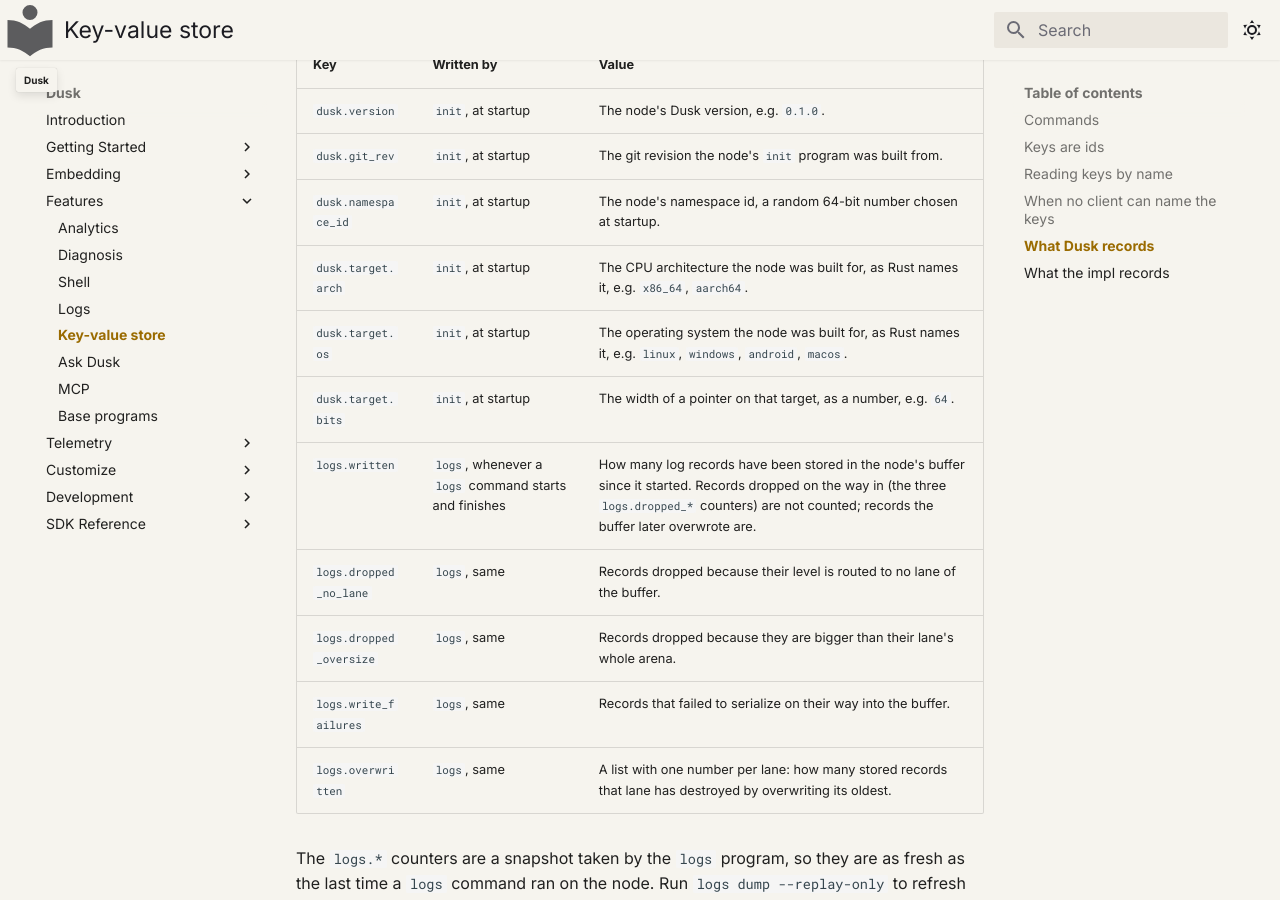
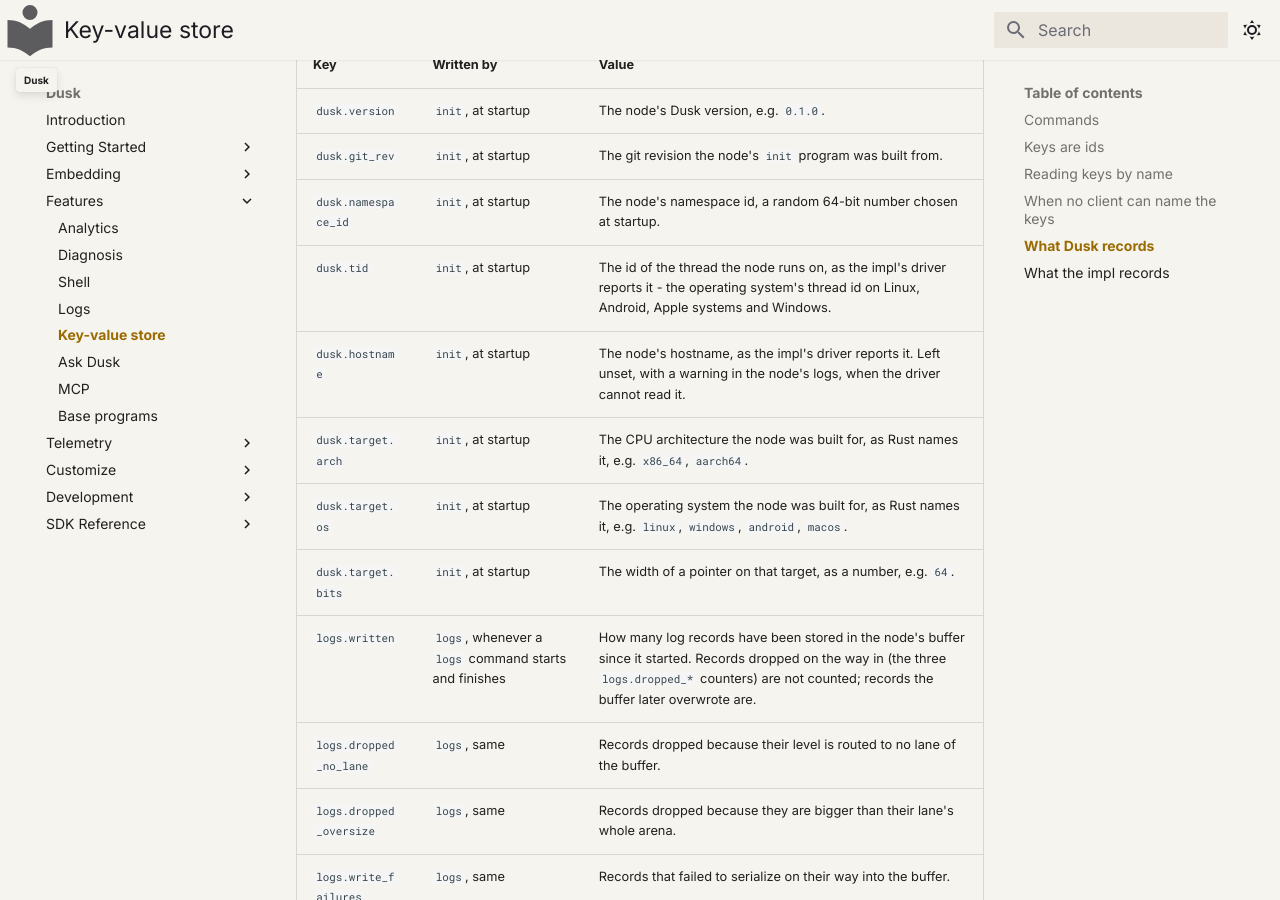
Before and after one commit to tomerze/dusk, an MkDocs documentation site: the page built from docs/docs/features/kvs.md, in a window 1280 px wide and 900 px high, scrolled down 2654 px. Built offline with MkDocs 1.6.1 and Material for MkDocs 9.7.7, drawn with Linux system fonts in a browser that asks for light colours; comment, search, counter and statistics services are not loaded.

Commit message:
Update docs for init's dusk.tid and dusk.hostname keys
The kvs page's table of what Dusk records lists dusk.tid and dusk.hostname,
written by init at startup.

```diff
--- a/docs/docs/features/kvs.md
+++ b/docs/docs/features/kvs.md
@@ -119,6 +119,8 @@ until their owner writes again.
 | `dusk.version` | `init`, at startup | The node's Dusk version, e.g. `0.1.0`. |
 | `dusk.git_rev` | `init`, at startup | The git revision the node's `init` program was built from. |
 | `dusk.namespace_id` | `init`, at startup | The node's namespace id, a random 64-bit number chosen at startup. |
+| `dusk.tid` | `init`, at startup | The id of the thread the node runs on, as the impl's driver reports it - the operating system's thread id on Linux, Android, Apple systems and Windows. |
+| `dusk.hostname` | `init`, at startup | The node's hostname, as the impl's driver reports it. Left unset, with a warning in the node's logs, when the driver cannot read it. |
 | `dusk.target.arch` | `init`, at startup | The CPU architecture the node was built for, as Rust names it, e.g. `x86_64`, `aarch64`. |
 | `dusk.target.os` | `init`, at startup | The operating system the node was built for, as Rust names it, e.g. `linux`, `windows`, `android`, `macos`. |
 | `dusk.target.bits` | `init`, at startup | The width of a pointer on that target, as a number, e.g. `64`. |
```
